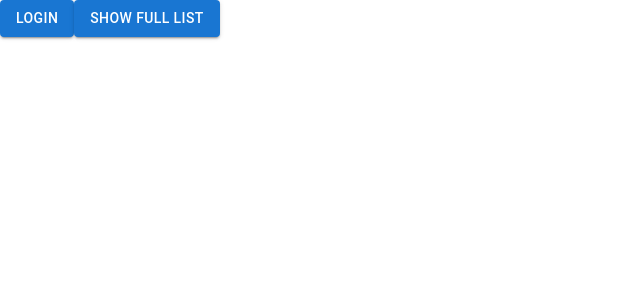
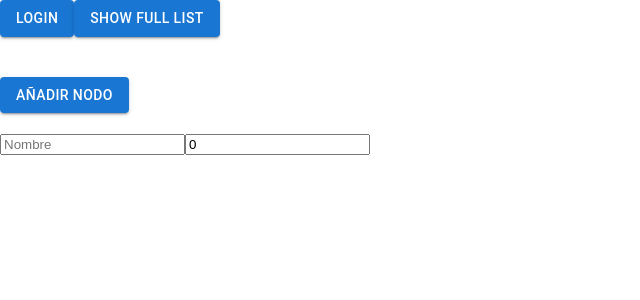
Before and after one commit to roro1313/sygris, a React (Create React App) app: page / in a window 1280 px wide. Shown: the top 300 px of the page, without its empty margins (0-640 px from the left). Built offline with nearby package versions, Linux system fonts and the light colour scheme.

Commit message:
adding nodes from scratch

```diff
--- a/src/App.js
+++ b/src/App.js
@@ -58,6 +58,7 @@ function App() {
       .then((res) => res.json())
       .then((response) => {
         setNodes(response);
+        console.log(nodes);
       });
   };
 
@@ -82,7 +83,6 @@ function App() {
 
   return (
     <>
-      <ContainerList nodes={nodes} />
       <Grid container spacing={2} minHeight={160} disableEqualOverflow>
         <Grid
           xs={12}
@@ -92,12 +92,10 @@ function App() {
           alignItems="center"
         >
           <Box>
-            {token.length === 0 ? (
+            {token.length === 0 && (
               <Button variant="contained" onClick={Login}>
                 LOGIN
               </Button>
-            ) : (
-              <></>
             )}
             <Button variant="contained" onClick={NodeList}>
               SHOW FULL LIST
@@ -107,8 +105,9 @@ function App() {
             {nodes.length !== 0 ? (
               Object.values(nodes).map((node, index) => {
                 return (
-                  <Box key={index}>
-                    <Accordion>
+                  <>
+                    <Box>
+                      <Accordion key={index}>
                         <AccordionSummary expandIcon={"🔼"}>
                           <Typography variant="h5">
                             {node.id} - {node.name}
@@ -140,10 +139,31 @@ function App() {
                         </AccordionDetails>
                       </Accordion>
                     </Box>
+                  </>
                 );
               })
             ) : (
-              <></>
+              <>
+                <br />
+                <br />
+                <Button variant="contained" onClick={AddElement}>
+                  Añadir nodo
+                </Button>
+                <br />
+                <br />
+                <input
+                  type="text"
+                  value={name}
+                  placeholder="Nombre"
+                  onChange={(e) => setName(e.target.value)}
+                />
+                <input
+                  type="text"
+                  value={parentId}
+                  placeholder="ParentId"
+                  onChange={(e) => setParentId(e.target.value)}
+                />
+              </>
             )}
           </Box>
         </Grid>
```
Lines whose indentation alone changed are shown as unchanged.
